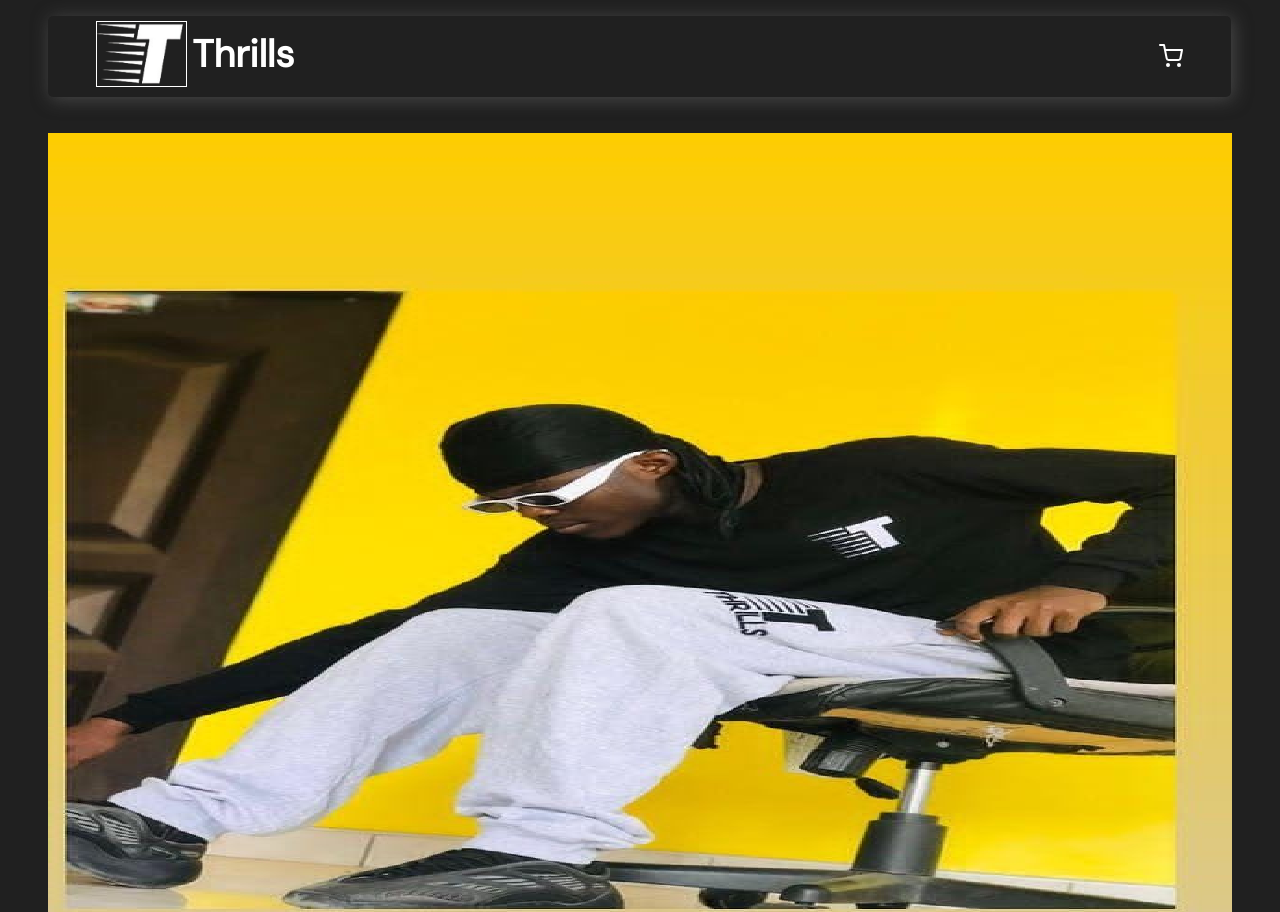
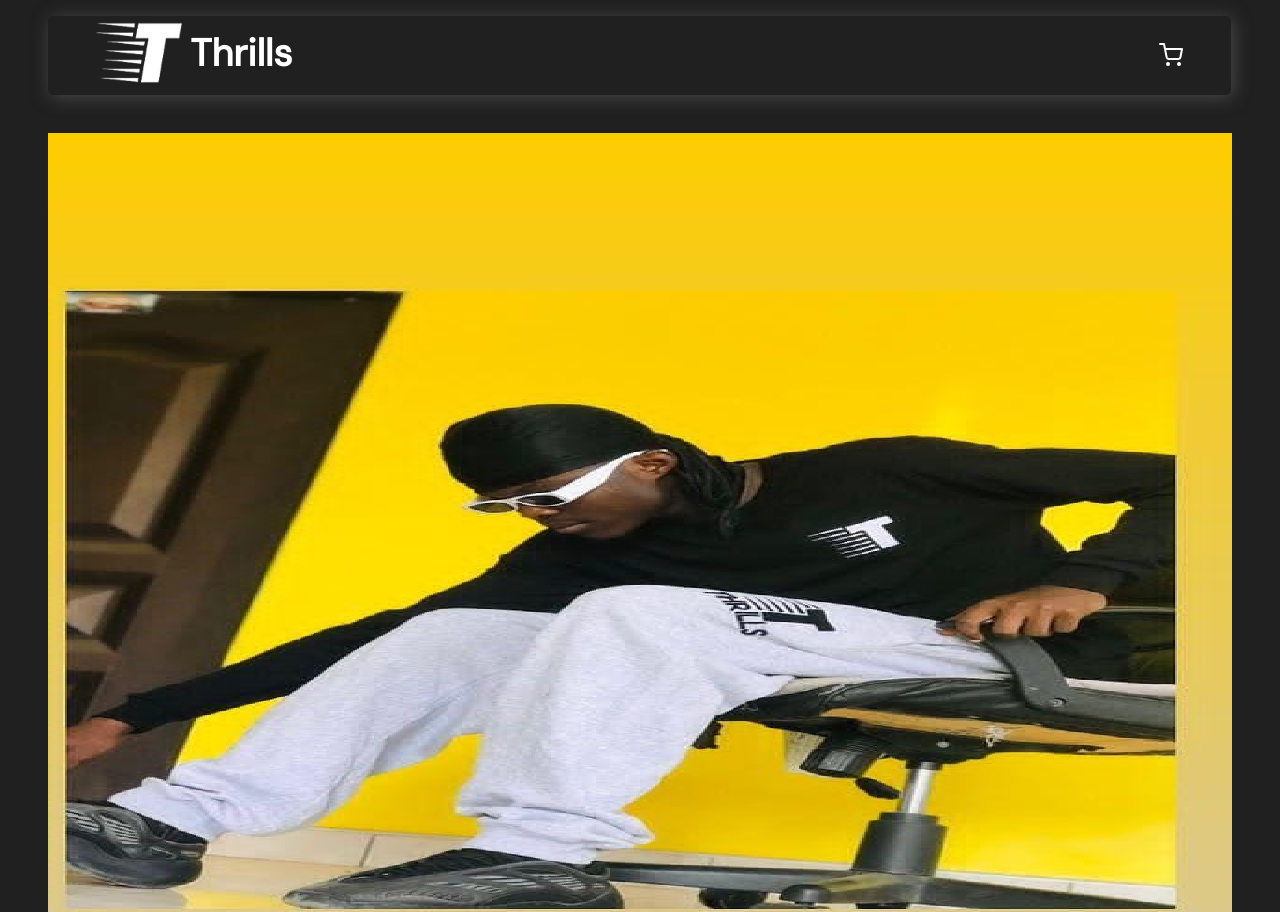
Before and after one commit to Delali-Adanuty/Thrills-, a plain HTML site: page index.html in a window 1280 px wide. Shown: the top 912 px of the page. Drawn offline with Linux system fonts and the light colour scheme; a web font is replaced by a local one.

Commit message:
Unchecked

```diff
--- a/css/style.css
+++ b/css/style.css
@@ -44,7 +44,6 @@ nav.top-nav ul li{
 
 nav.top-nav ul.left li.logo img{
     height: 4rem;
-    border: 1px solid white
 }
 
 nav.top-nav ul.left a{
```
